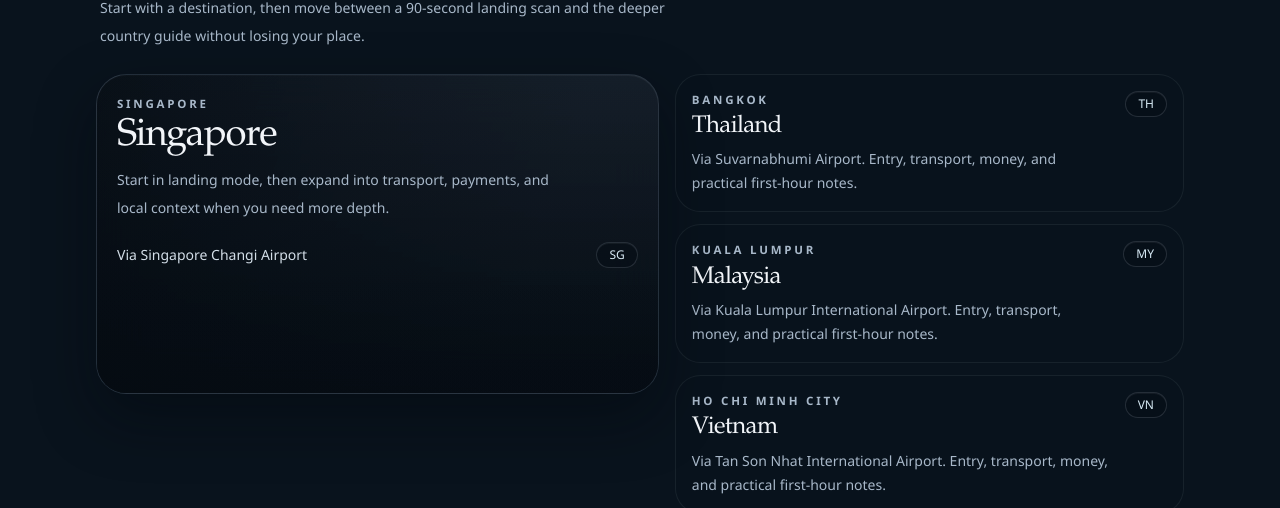
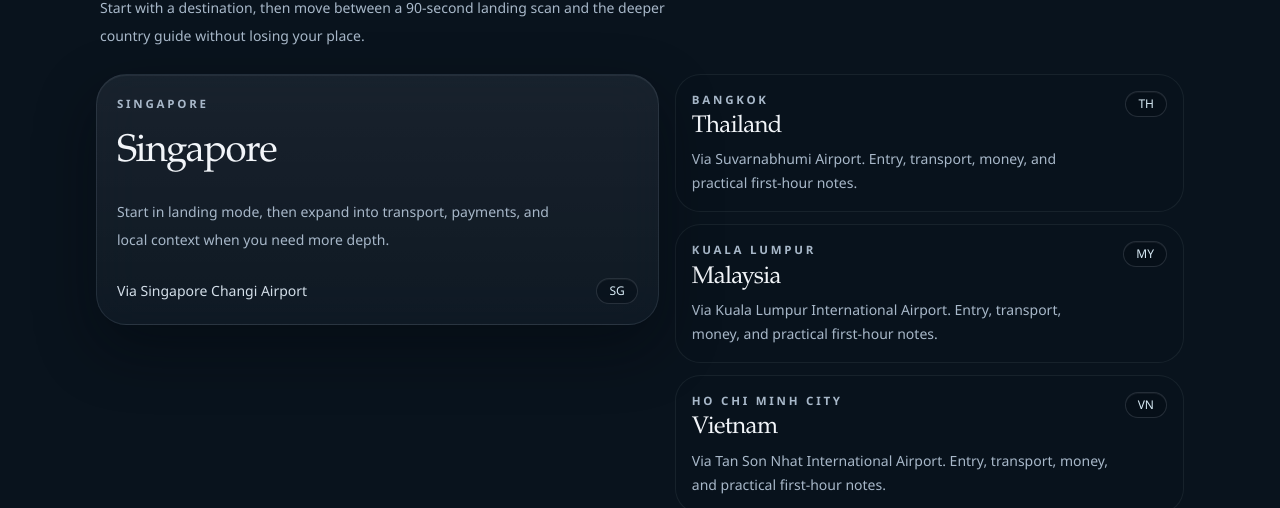
Before and after one commit to oli-deacon/landing-brief, a React (Vite) app: page / in a window 1280 px wide. Shown: the part 810-1318 px from the top of the page. Built offline with nearby package versions, Linux system fonts and the light colour scheme.

Commit message:
Tighten home page featured card layout

```diff
--- a/src/pages/home-page.tsx
+++ b/src/pages/home-page.tsx
@@ -73,14 +73,14 @@
             <div className="grid gap-4 lg:grid-cols-[minmax(0,1.05fr)_minmax(0,0.95fr)]">
               {countryIndex.data.slice(0, 1).map((country) => (
                 <Link key={country.countryCode} to={`/country/${country.countryCode}`} className="block">
-                  <Card className="hero-frame min-h-[20rem] overflow-hidden transition hover:-translate-y-0.5 hover:border-border-strong">
-                    <div className="hero-content flex h-full flex-col justify-end">
+                  <Card className="transition hover:-translate-y-0.5 hover:border-border-strong">
+                    <div className="flex flex-col gap-4">
                       <p className="eyebrow">{country.capitalOrMainCity}</p>
                       <h3 className="mt-2 text-[2.4rem] leading-[0.9] text-text-main">{country.countryName}</h3>
                       <p className="mt-3 max-w-md text-sm leading-7 text-text-muted">
                         Start in landing mode, then expand into transport, payments, and local context when you need more depth.
                       </p>
-                      <div className="mt-5 flex items-center justify-between gap-3">
+                      <div className="mt-2 flex items-center justify-between gap-3">
                         <span className="text-sm text-text-soft">Via {country.primaryAirport}</span>
                         <span className="pill-chip rounded-full px-3 py-1 text-xs font-medium">
                           {country.countryCode.toUpperCase()}
```
